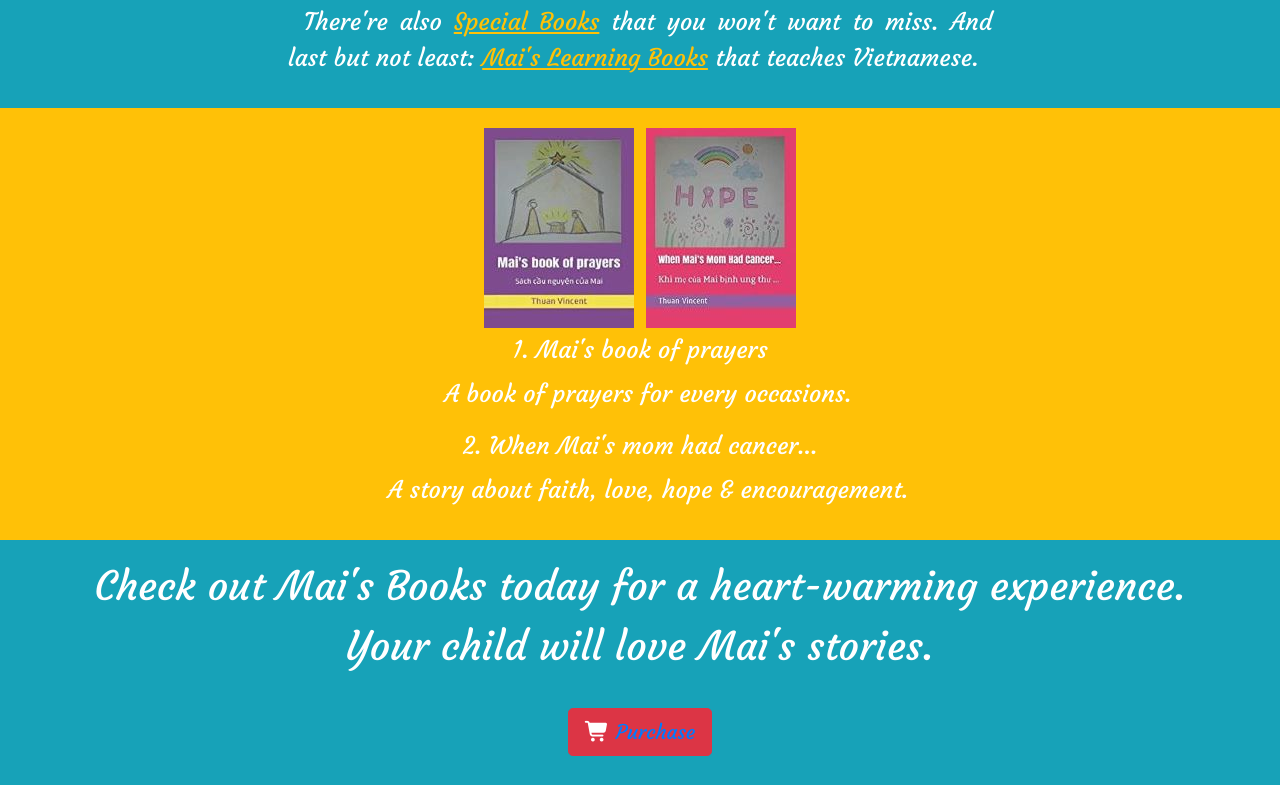
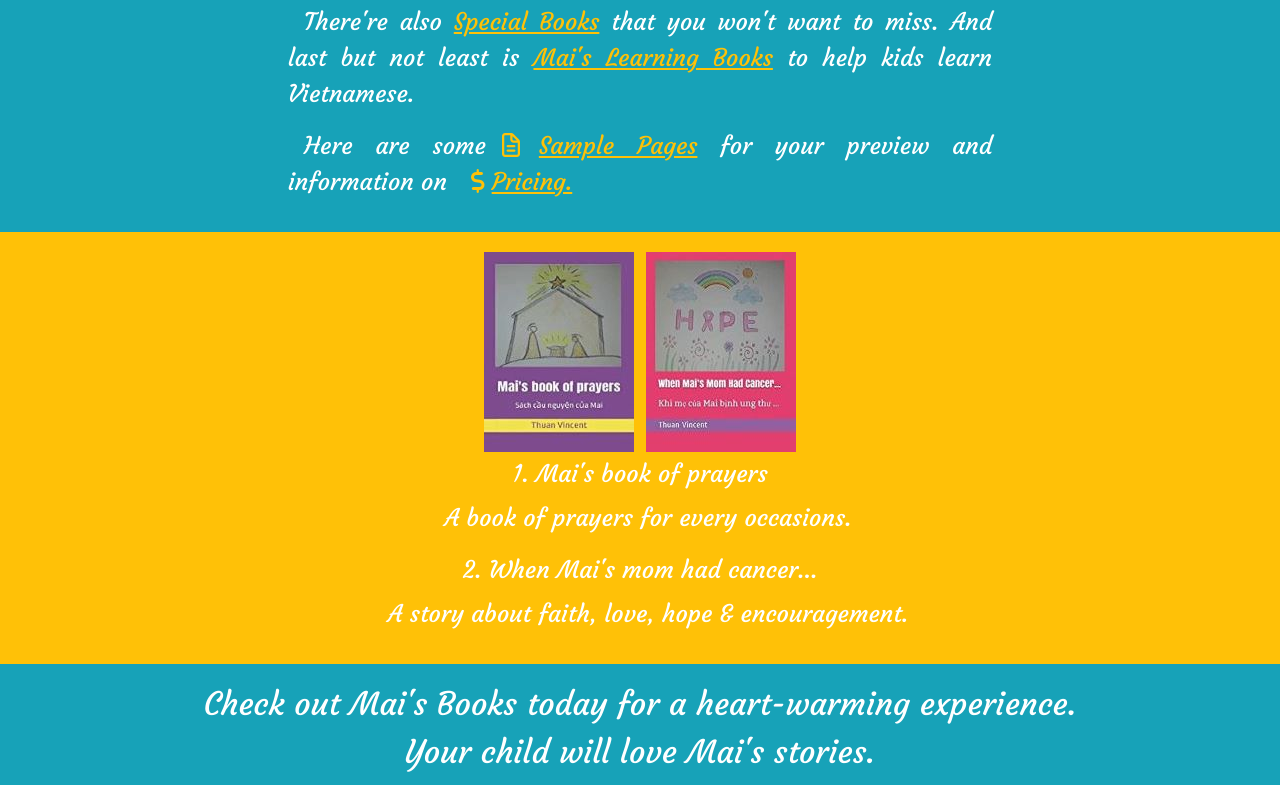
Before and after one commit to thuancuw/BookSiteStyle3, a plain HTML site: page special.html in a window 1280 px wide. Shown: the part 897-1682 px from the top of the page. Drawn offline with nearby package versions, Linux system fonts and the light colour scheme; a web font is replaced by a local one.

Commit message:
Add files via upload

```diff
--- a/special.html
+++ b/special.html
@@ -2,7 +2,7 @@
 <html lang="en" dir="ltr">
 
 <head>
-  <meta charset="utf-8" >
+  <meta charset="utf-8">
 
   <title>Mai's Books</title>
   <link href="https://fonts.googleapis.com/css2?family=Amaranth&family=Tangerine:wght@400;700&family=WindSong:wght@500&display=swap" rel="stylesheet">
@@ -53,9 +53,9 @@
             <!--dropdown menu-->
             <button class="btn btn-info dropdown-toggle" data-toggle="dropdown" type="button" name="button">About</button>
             <ul class="dropdown-menu bg-info">
-            <li>  <a href="https://www.amazon.com/Thuan-Vincent/e/B0962BWDLZ?ref=sr_ntt_srch_lnk_1&qid=1625872040&sr=8-1" class="dropdown-item text-center text-light" target="_blank">Author Page</a></li>
-            <li>  <a href="https://thuancuw.github.io/CV/" class="dropdown-item text-center text-light" target="_blank">Author CV</a></li>
-            <li>  <a href="https://thuancuw.github.io/mySite/" class="dropdown-item text-center text-light" target="_blank">Author Website</a></li>
+              <li> <a href="https://www.amazon.com/Thuan-Vincent/e/B0962BWDLZ?ref=sr_ntt_srch_lnk_1&qid=1625872040&sr=8-1" class="dropdown-item text-center text-light" target="_blank">Author Page</a></li>
+              <li> <a href="https://thuancuw.github.io/CV/" class="dropdown-item text-center text-light" target="_blank">Author CV</a></li>
+              <li> <a href="https://thuancuw.github.io/mySite/" class="dropdown-item text-center text-light" target="_blank">Author Website</a></li>
             </ul>
           </div>
         </li>
@@ -71,12 +71,14 @@
       <p>Check out <a href="values.html" class="text-warning"><u>Mai's Virtues & Values Books</u></a> for stories about kindness, patience, truthfulness, and sharing.</p>
       <p>Also read <a href="holidays.html" class="text-warning"><u>Mai's Holiday Books</u></a> for fun adventures during special occasions like Christmas,
         Easter, Mother's Day, Father's Day, Lunar New Year & Moon Festival.</p>
-      <p>There're also <a href="special.html" class="text-warning"><u>Special Books</u></a> that you won't want to miss. And last but not least:
-        <a href="learning.html" class="text-warning"><u>Mai's Learning Books</u></a> that teaches Vietnamese.</p>
+      <p>There're also <a href="special.html" class="text-warning"><u>Special Books</u></a> that you won't want to miss. And last but not least is
+        <a href="learning.html" class="text-warning"><u>Mai's Learning Books</u></a> to help kids learn Vietnamese.
+      </p>
+      <p>Here are some<a href="preview.html" class="text-warning"><i class="far fa-file-alt"></i> <u>Sample Pages</u></a> for your preview and information on <a href="pricing.html" class="text-warning"><i class="fas fa-dollar-sign"></i>
+          <u>Pricing.</u></a></p>
     </div>
   </div>
   <!--special books-->
-
   <div class="container-fluid p-3 bg-warning" id="special">
     <img class="bookPic clickable img-fluid" src="resized-images/prayers2.jpg" alt="Prayers">
     <img class="bookPic clickable img-fluid" src="resized-images/hope2.jpg" alt="Hope">
@@ -85,23 +87,21 @@
     <h5 class="">2. When Mai's mom had cancer...</h5>
     <p class="">A story about faith, love, hope & encouragement.</p>
   </div>
-
-
-
+  <!----->
   <div class="container-fluid p-3 bg-info">
-    <h2 class="">Check out Mai's Books today for a heart-warming experience.<br> Your child will love Mai's stories.</h2>
+    <h4 class="">Check out Mai's Books today for a heart-warming experience.<br> Your child will love Mai's stories.</h4>
     <br>
     <button class="download-button btn btn-lg btn-danger" type="button"><i class="fas fa-shopping-cart"></i> <a href="https://www.amazon.com/A-Vietnamese-Girl-Named-Mai/dp/B08XRZFMG1" target="_blank">Purchase</a></button>
   </div>
-
+  <!---->
   <div class=" container-fluid pt-3 pb-3 bg-info ">
     <ul class="pagination justify-content-center">
       <li class="page-item"><a href="#" class="page-link">Back To Top</a></li>
     </ul>
   </div>
-
+  <!---->
   <footer class=" bg-info pb-3 ">&copy Copyright T.C. Vincent 2021</footer>
-
+  <!---->
   <script type="text/javascript" src="index.js">
   </script>
 </body>
--- a/styles.css
+++ b/styles.css
@@ -41,14 +41,12 @@ font-family: 'Courgette', 'cursive';
   max-width:50%;
   height:auto;
 }
-
 .cardImg {
   max-width:50%;
   padding:.25rem;
   text-align:center;
   height:auto;
 }
-
 
 h1 {
   font-size:3rem;
@@ -71,7 +69,6 @@ p {
   line-height:1.5;
   text-indent:1rem;
 }
-
 img:hover {
   cursor:pointer;
 }
```
Also changed, not shown: holidays.html (+11 -15 lines), index.html (+9 -6 lines), learning.html (+11 -9 lines), preview.html (+11 -9 lines), pricing.html (+11 -14 lines), values.html (+12 -16 lines). Lines whose indentation alone changed are shown as unchanged.
